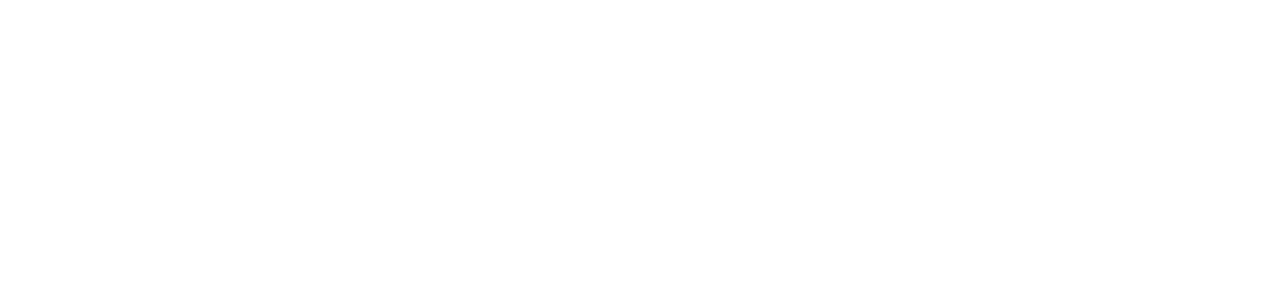
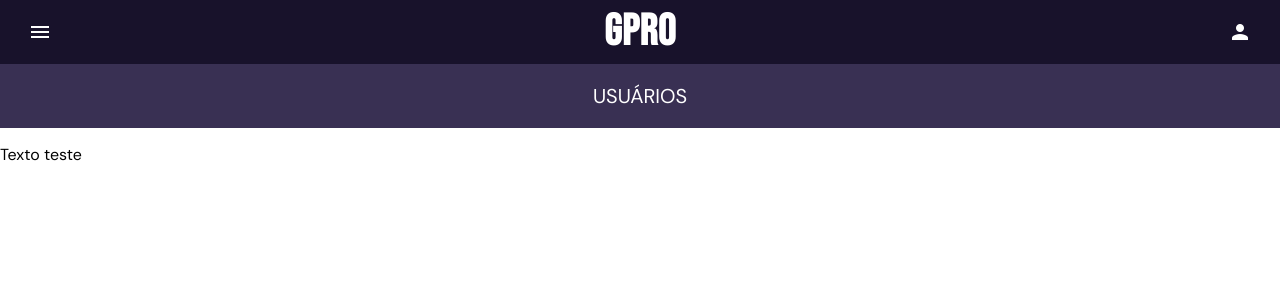
Before and after one commit to fabuniprojecaotag/npj-frontend, an Angular app in the folder front-end/: page /users in a window 1280 px wide. Before the commit this address led to /. Shown: the top 300 px of the page. Built offline with nearby package versions, Linux system fonts and the light colour scheme.

Commit message:
inicializando a navegação para usuarios

```diff
--- a/front-end/src/app/app-routing.module.ts
+++ b/front-end/src/app/app-routing.module.ts
@@ -2,6 +2,7 @@
 import { RouterModule, Routes } from '@angular/router';
 import { HomeComponent } from './pages/home/home.component';
 import { LoginComponent } from './pages/login/login.component';
+import { UsersComponent } from './pages/users/users.component';
 
 const routes: Routes = [
   {
@@ -17,6 +18,10 @@
     path: 'login',
     component: LoginComponent,
   },
+  {
+    path: 'users',
+    component: UsersComponent
+  }
 ];
 
 @NgModule({
--- a/front-end/src/app/pages/users/users.component.html
+++ b/front-end/src/app/pages/users/users.component.html
@@ -1 +1,2 @@
 <app-header [subtitulo]="tituloDaPagina"></app-header>
+<p>Texto teste</p>
--- a/front-end/src/app/shared/header/header.component.html
+++ b/front-end/src/app/shared/header/header.component.html
@@ -23,7 +23,7 @@
           aria-label="People icon" fontIcon="people"></mat-icon>Atendimentos</a></li>
     <li class="lista__item"><a href="#" class="lista__item___link"><mat-icon aria-hidden="false"
       aria-label="Agenda icon" fontIcon="event"></mat-icon>Agenda</a></li>
-    <li class="lista__item"><a href="#" class="lista__item___link"><mat-icon aria-hidden="false"
+    <li class="lista__item"><a routerLink="/users" class="lista__item___link"><mat-icon aria-hidden="false"
       aria-label="Statistic icon" fontIcon="manage_accounts"></mat-icon>Usuários</a></li>
     <li class="lista__item"><a href="#" class="lista__item___link"><mat-icon aria-hidden="false"
       aria-label="Statistic icon" fontIcon="bar_chart_4_bars"></mat-icon>Estastisticas</a></li>
```
Also changed, not shown: 1 other file (tests, documents, lock files or other folders).
